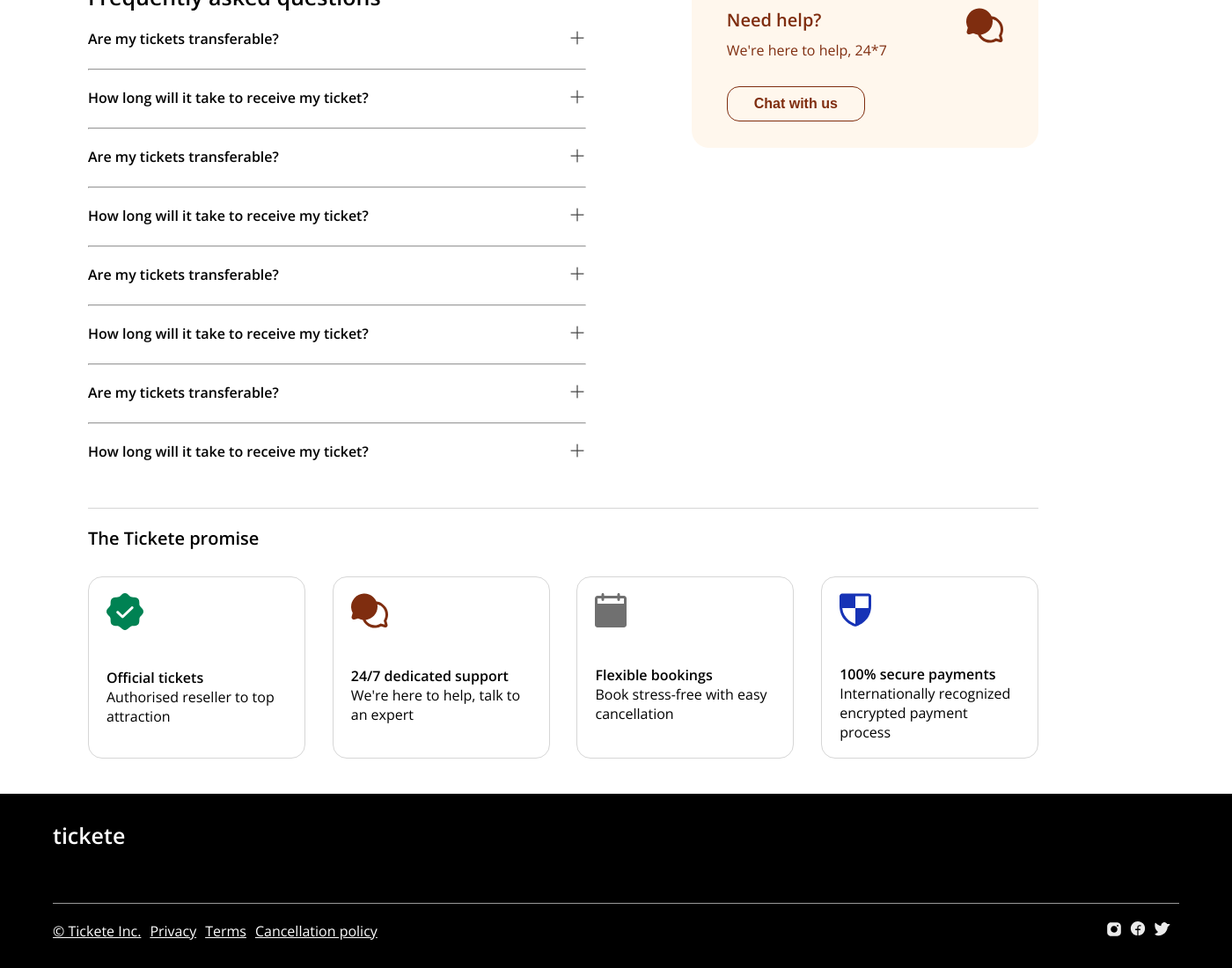
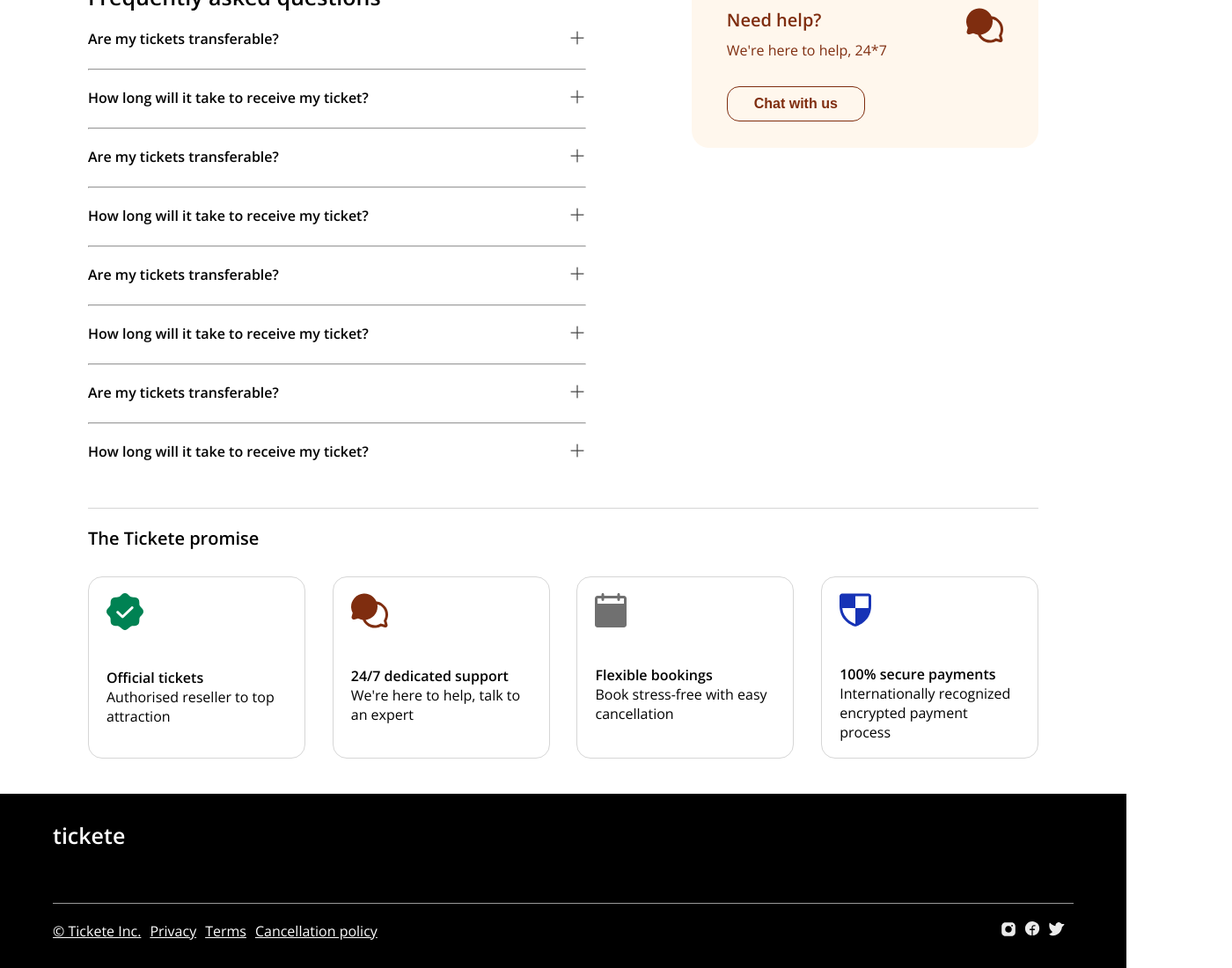
Before and after one commit to shreya-dyt/tickete-checkout, a React (Create React App) app: page / in a window 1280 px wide. Shown: the part 1624-2724 px from the top of the page at 88% size, 1400 px wide, since content can reach past the window. Built offline with nearby package versions, Linux system fonts and the light colour scheme.

Commit message:
changes in footer

```diff
--- a/src/Shared/Layout/Footer/Footer.scss
+++ b/src/Shared/Layout/Footer/Footer.scss
@@ -4,7 +4,6 @@
     margin-top: 4rem;
     font-size: 2rem;
     color: white;
-    width: 100%;
 
     .title {
         font-size: 2.5rem;
@@ -36,6 +35,7 @@
 
     @media screen and (max-width: 600px) {
         padding: 6rem 6rem;
+        width: 100%;
 
         .title {
             font-size: 5rem;
```
